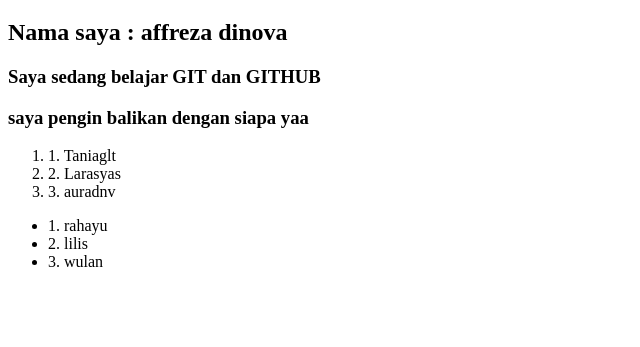
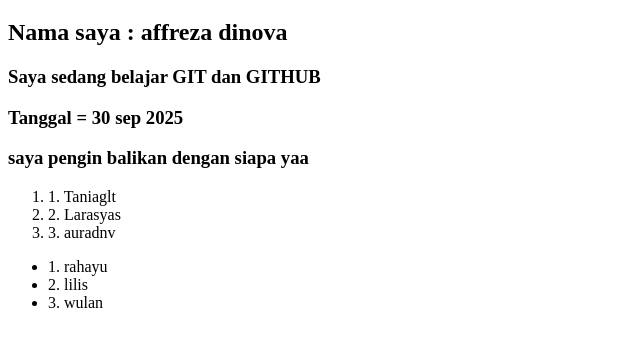
Before and after one commit to rezadino/coba-kolaborator, a plain HTML site: page index.html in a window 1280 px wide. Shown: the part 61-408 px from the top of the page, without its empty margins (0-640 px from the left). Drawn offline with Linux system fonts and the light colour scheme.

Commit message:
Update index.html menambah text tanggal

```diff
--- a/index.html
+++ b/index.html
@@ -11,13 +11,14 @@
     <h2>Nama saya : affreza dinova</h2>
     <h3>Saya sedang belajar GIT dan GITHUB</h3>
 
+    <h3>Tanggal = 30 sep 2025</h3>
+
     <h3>saya pengin balikan dengan siapa yaa</h3>
     <ol>
       <li>1. Taniaglt</li>
       <li>2. Larasyas</li>
       <li>3. auradnv</li>
     </ol>
-
 
     <ul>
       <li>1. rahayu</li>
```
